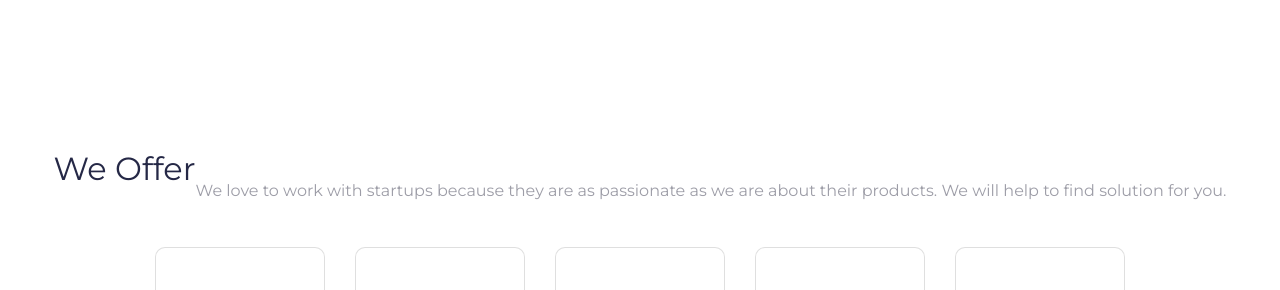
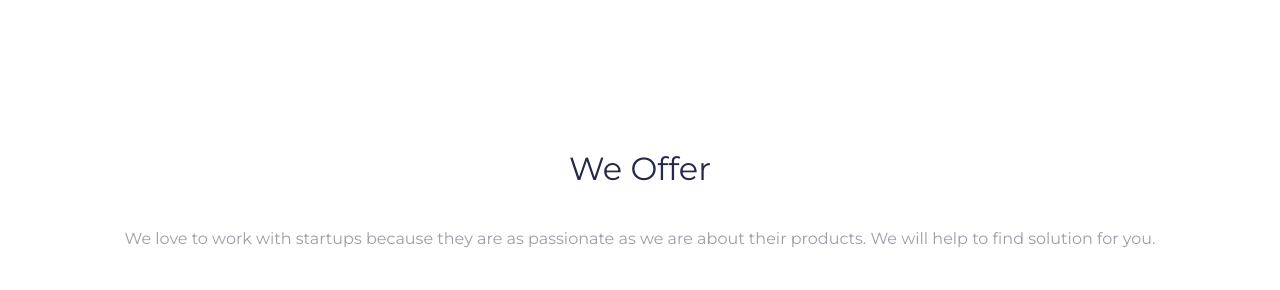
Before and after one commit to lokeshvelayudahm/beyondx.in, a plain HTML site: page public/index.html in a window 1280 px wide. Shown: the part 1228-1518 px from the top of the page. Drawn offline with nearby package versions, Linux system fonts and the light colour scheme.

Commit message:
changed we offer area

```diff
--- a/public/css/service.module.css
+++ b/public/css/service.module.css
@@ -5,6 +5,7 @@
 }
 
 .we-offer {
+    text-align: center;
     font-family: Montserrat;
     font-style: normal;
     font-weight: normal;
@@ -13,6 +14,7 @@
 }
 
 .we-love-to-work-with-startups {
+    text-align: center;
     line-height: 92px;
     font-family: Montserrat;
     font-style: normal;
--- a/public/index.html
+++ b/public/index.html
@@ -85,12 +85,12 @@
 
             <!-- We Offer Section -->
         <section class="we-offer-section">
-        <div class="row justify-content-center">
+        <div class="col justify-content-center">
             <div class="we-offer">
-                <span>We Offer</span>
+                We Offer
             </div>
             <div class="we-love-to-work-with-startups">
-                <span>We love to work with startups because they are as passionate as we are about their products. We will help to find solution for you.</span>
+        We love to work with startups because they are as passionate as we are about their products. We will help to find solution for you.
         </div>
     </div>
 
```
Also changed, not shown: public/yandex_25d7723fbaaff299.html (deleted, +0 -6 lines).
